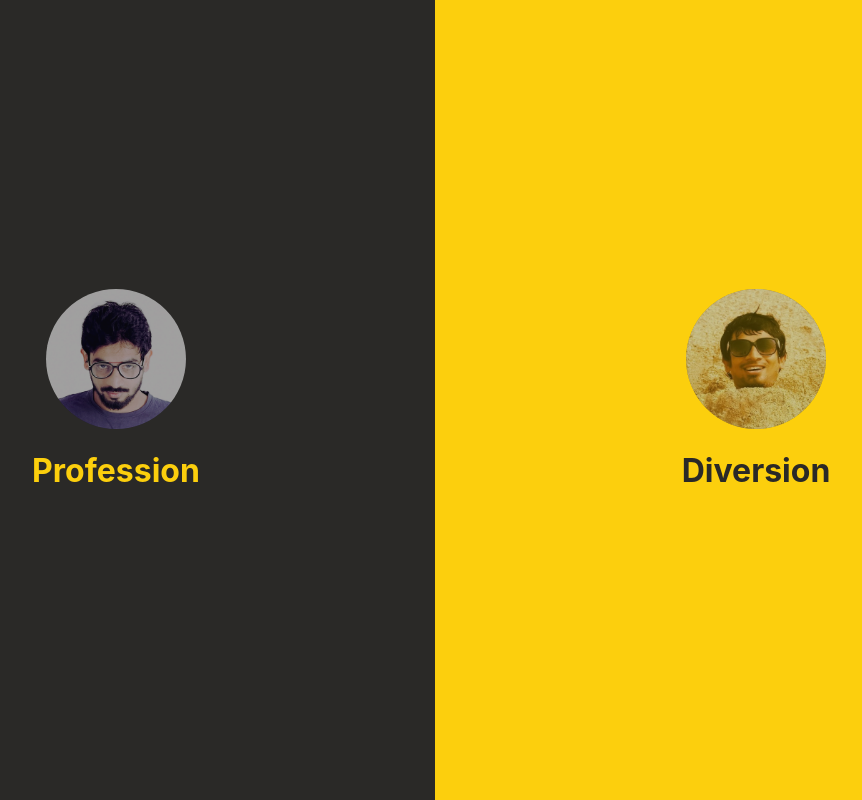
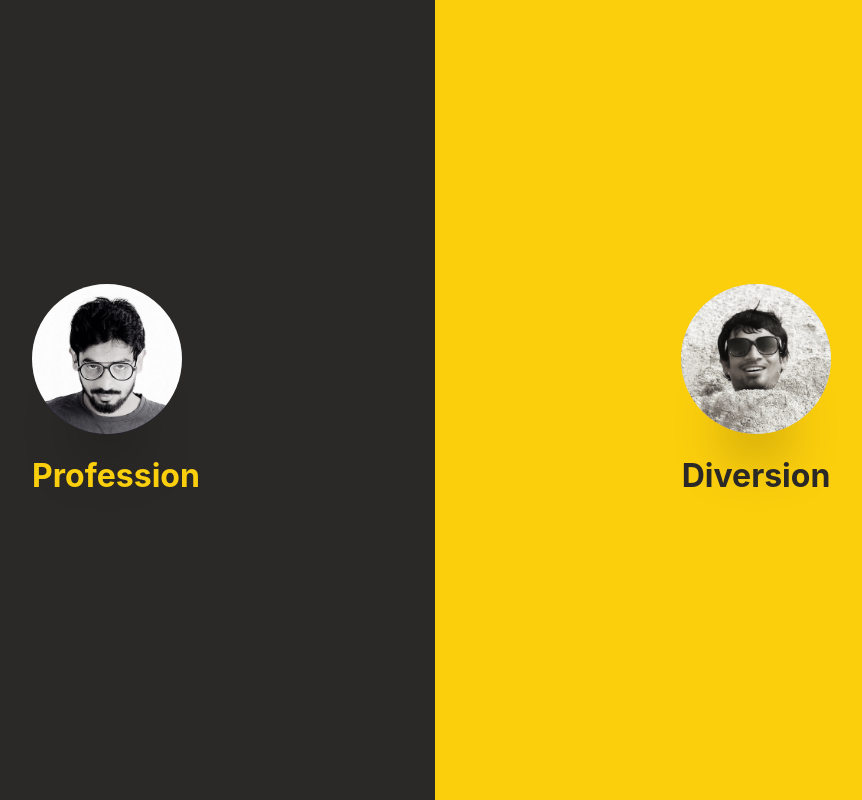
Before and after one commit to Saajan/saajan.work, a Next.js app: page / in a window 1280 px wide. Shown: the whole page, without its empty margins (204-1066 px from the left). Built offline with nearby package versions, Linux system fonts and the light colour scheme.

Commit message:
profile cleanup with animation

```diff
--- a/components/Split/index.jsx
+++ b/components/Split/index.jsx
@@ -1,38 +1,37 @@
 import React from 'react';
 import Link from 'next/link';
-import { SplitLayout, RightSplit, LeftSplit } from './styled';
-import styles from '../../styles/Split.module.css'
+import { SplitLayout, RightSplit, LeftSplit, LeftImg, RightImg, LinkWrapper } from './styled';
 
 export default () => {
     return (
         <SplitLayout>
             <LeftSplit>
-                <div className={styles.introContent}>
+                <LinkWrapper>
                     <Link href={`/profession`}>
                         <div>
-                            <div className={styles.profile}>
-                                <img src="images/profile1.png" alt="engineer"></img>
+                            <div>
+                                <LeftImg></LeftImg>
                             </div>
                             <h1>
                                 <span>Profession</span>
                             </h1>
                         </div>
                     </Link>
-                </div>
+                </LinkWrapper>
             </LeftSplit>
             <RightSplit>
-                <div className={styles.introContent}>
+                <LinkWrapper>
                     <Link href={`/diversion`}>
                         <div>
-                            <div className={styles.profile}>
-                                <img src="images/profile2.png" alt="dj"></img>
+                            <div>
+                                <RightImg></RightImg>
                             </div>
                             <h1>
                                 <span>Diversion</span>
                             </h1>
                         </div>
                     </Link>
-                </div>
+                </LinkWrapper>
             </RightSplit>
         </SplitLayout>
     )
--- a/components/Split/styled.js
+++ b/components/Split/styled.js
@@ -41,3 +41,63 @@ export const LeftSplit = styled.div`
     color: #fccf0d;
     outline: 1px solid #2a2927;
 `;
+
+export const LeftImg = styled.div`
+    transition: background 0.8s;
+    background: black;
+    box-shadow: 0 70px 63px -60px #000000;
+    background: url('/images/profile1.png') center center no-repeat;
+    background-size: 100%;
+    width:150px;
+    height:150px;
+    border-radius:50%;
+    &:hover{
+        background: url('/images/profile1.png') center center no-repeat;
+        background-size: 150%;
+    }
+    &:after {
+        backdrop-filter: grayscale(90%);
+        transition: backdrop-filter 0.8s;
+        content: "";
+        display: block;
+        position: absolute;
+        width: 150px;
+        height: 150px;
+        border-radius:50%;
+    }
+    &:hover:after {
+        backdrop-filter: grayscale(20%);
+    }
+`;
+
+export const RightImg = styled.div`
+    transition: background 0.8s;
+    background: black;
+    box-shadow: 0 70px 63px -60px #000000;
+    background: url('/images/profile2.png') center center no-repeat;
+    background-size: 100%;
+    width:150px;
+    height:150px;
+    border-radius:50%;
+    &:hover{
+        background: url('/images/profile2.png') center center no-repeat;
+        background-size: 150%;
+    }
+    &:after {
+        backdrop-filter: grayscale(90%);
+        transition: backdrop-filter 0.8s;
+        content: "";
+        display: block;
+        position: absolute;
+        width: 150px;
+        height: 150px;
+        border-radius:50%;
+    }
+    &:hover:after {
+        backdrop-filter: grayscale(20%);
+    }
+`;
+
+export const LinkWrapper = styled.div`
+    cursor:pointer;
+`;
```
Also changed, not shown: public/favicon.png (added), 1 other file (tests, documents, lock files or other folders).
